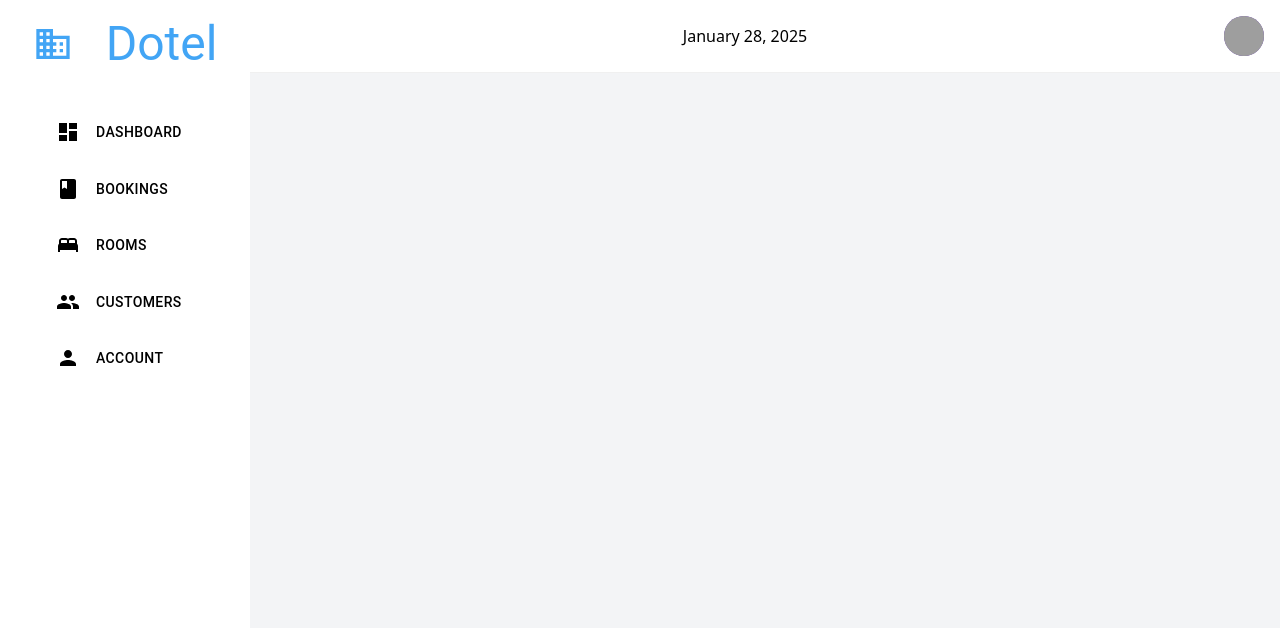
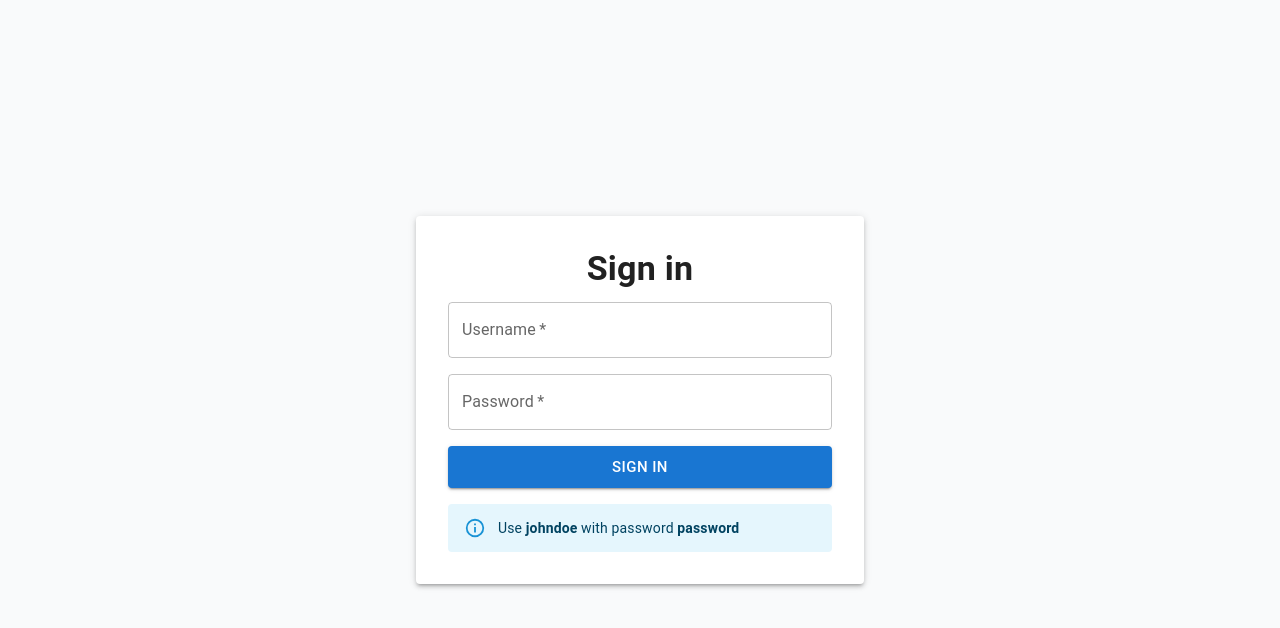
Before and after one commit to Gadisaka/Hotel-Management-System-Reception, a React (Vite) app: page /login in a window 1280 px wide. Shown: the top 628 px of the page. Built offline with nearby package versions, Linux system fonts and the light colour scheme; grey boxes are pictures that could not be loaded.

Commit message:
feat: add authentication flow with login page and conditional routing

```diff
--- a/src/App.tsx
+++ b/src/App.tsx
@@ -1,6 +1,10 @@
-// filepath: /c:/Users/Caleb/Desktop/PROJECTS/ON DEVELOPMENT/Hotel Management System/admin/src/App.tsx
 import React from "react";
-import { BrowserRouter as Router, Routes, Route } from "react-router-dom";
+import {
+  BrowserRouter as Router,
+  Routes,
+  Route,
+  Navigate,
+} from "react-router-dom";
 import Sidebar from "./components/sidebar/sidebar.tsx";
 import Top from "./components/Top/Top.tsx";
 import Dashboard from "./pages/Dashboard";
@@ -9,10 +13,15 @@ import Customers from "./pages/Customers";
 import Bookings from "./pages/Bookings";
 import Account from "./pages/Account.tsx";
 import Menu from "./components/sidebar/menu.tsx";
+import LoginPage from "./pages/Login"; // Import the LoginPage
+import { useAuthStore } from "./store/store.ts"; // Zustand store for authentication
 
 const App: React.FC = () => {
+  const token = useAuthStore((state) => state.token); // Check authentication status
+
   return (
     <Router>
+      {token ? ( // Show sidebar and layout only if authenticated
         <div className="flex justify-between">
           <div className="top-0 left-0 h-screen sticky z-50">
             <Sidebar />
@@ -22,17 +31,25 @@ const App: React.FC = () => {
             <div className="sticky top-0 z-50">
               <Top />
             </div>
-          <main className="p-8 z-10 ">
+            <main className="p-8 z-10">
               <Routes>
                 <Route path="/" element={<Dashboard />} />
                 <Route path="/rooms" element={<Rooms />} />
                 <Route path="/customers" element={<Customers />} />
                 <Route path="/bookings" element={<Bookings />} />
                 <Route path="/account" element={<Account />} />
+                <Route path="*" element={<Navigate to="/" />} />
               </Routes>
             </main>
           </div>
         </div>
+      ) : (
+        // Show Login page for unauthenticated users
+        <Routes>
+          <Route path="/login" element={<LoginPage />} />
+          <Route path="*" element={<Navigate to="/login" />} />
+        </Routes>
+      )}
     </Router>
   );
 };
--- a/src/components/overview/rooms.tsx
+++ b/src/components/overview/rooms.tsx
@@ -1,4 +1,4 @@
-import { People } from "@mui/icons-material";
+import { FiberManualRecord } from "@mui/icons-material";
 import { Box, Typography, styled } from "@mui/material";
 import BarChartIcon from "@mui/icons-material/BarChart";
 import LinearProgress, {
@@ -61,16 +61,19 @@ const Rooms = () => {
         let icon;
         switch (room.type) {
           case "Single":
-            icon = <People />;
+            icon = <FiberManualRecord className="text-green-500" />;
             break;
           case "Double":
-            icon = <People />;
+            icon = <FiberManualRecord sx={{ color: "orange" }} />;
+
             break;
           case "Triple":
-            icon = <People />;
+            icon = <FiberManualRecord sx={{ color: "magenta" }} />;
+
             break;
           case "VIP":
-            icon = <People />;
+            icon = <FiberManualRecord sx={{ color: "red" }} />;
+
             break;
           default:
             icon = <BarChartIcon />;
--- /dev/null
+++ b/src/pages/Login.tsx
@@ -0,0 +1,133 @@
+import React, { useState } from "react";
+import {
+  TextField,
+  Button,
+  CircularProgress,
+  Alert,
+  Typography,
+  Box,
+  Paper,
+} from "@mui/material";
+import { useAuthStore } from "../store/store";
+
+const LoginPage: React.FC = () => {
+  const [username, setUsername] = useState("");
+  const [password, setPassword] = useState("");
+  const [isLoading, setIsLoading] = useState(false);
+  const [error, setError] = useState<string | null>(null);
+  const setToken = useAuthStore((state) => state.setToken);
+  let debounceTimeout: NodeJS.Timeout | null = null;
+
+  const role = "RECEPTIONIST";
+
+  const handleLogin = async (e: React.FormEvent) => {
+    e.preventDefault();
+
+    if (debounceTimeout) {
+      clearTimeout(debounceTimeout);
+    }
+
+    debounceTimeout = setTimeout(async () => {
+      setIsLoading(true);
+      setError(null);
+
+      try {
+        const response = await fetch(
+          "https://hotel-management-system-backend-yref.onrender.com/auth/login",
+          {
+            method: "POST",
+            headers: {
+              "Content-Type": "application/json",
+            },
+            body: JSON.stringify({ username, password, role }),
+          }
+        );
+
+        if (!response.ok) {
+          const errorData = await response.json();
+          throw new Error(errorData.message || "Login failed");
+        }
+
+        const data = await response.json();
+        setToken(data.token);
+      } catch (err: unknown) {
+        if (err instanceof Error) {
+          setError(err.message);
+        } else {
+          setError("An unknown error occurred");
+        }
+      } finally {
+        setIsLoading(false);
+      }
+    }, 300);
+  };
+
+  return (
+    <Box className="flex min-h-screen items-center justify-center bg-gray-50 p-4 sm:p-8">
+      <Paper className="w-full max-w-md p-8 shadow-md" elevation={3}>
+        <Typography
+          variant="h4"
+          fontWeight={600}
+          textAlign="center"
+          gutterBottom
+        >
+          Sign in
+        </Typography>
+        <Typography
+          variant="body2"
+          textAlign="center"
+          color="text.secondary"
+          gutterBottom
+        ></Typography>
+
+        {error && (
+          <Alert severity="error" className="mb-4">
+            {error}
+          </Alert>
+        )}
+
+        <form onSubmit={handleLogin} className="space-y-4">
+          <TextField
+            label="Username"
+            type="text"
+            variant="outlined"
+            fullWidth
+            required
+            value={username}
+            onChange={(e) => setUsername(e.target.value)}
+          />
+          <TextField
+            label="Password"
+            type="password"
+            variant="outlined"
+            fullWidth
+            required
+            value={password}
+            onChange={(e) => setPassword(e.target.value)}
+          />
+
+          <Button
+            type="submit"
+            variant="contained"
+            fullWidth
+            color="primary"
+            size="large"
+            disabled={isLoading}
+          >
+            {isLoading ? (
+              <CircularProgress size={24} color="inherit" />
+            ) : (
+              "Sign in"
+            )}
+          </Button>
+        </form>
+
+        <Alert severity="info" className="mt-4">
+          Use <strong>johndoe</strong> with password <strong>password</strong>
+        </Alert>
+      </Paper>
+    </Box>
+  );
+};
+
+export default LoginPage;
--- a/src/store/store.ts
+++ b/src/store/store.ts
@@ -14,3 +14,13 @@ export const useSidebarStore = create<SidebarState>((set) => ({
   closeSidebar: () => set({ isSidebarOpen: false }),
   openSidebar: () => set({ isSidebarOpen: true }),
 }));
+
+interface AuthState {
+  token: string | null;
+  setToken: (token: string) => void;
+}
+
+export const useAuthStore = create<AuthState>((set) => ({
+  token: null,
+  setToken: (token) => set({ token }),
+}));
```
Lines whose indentation alone changed are shown as unchanged.
